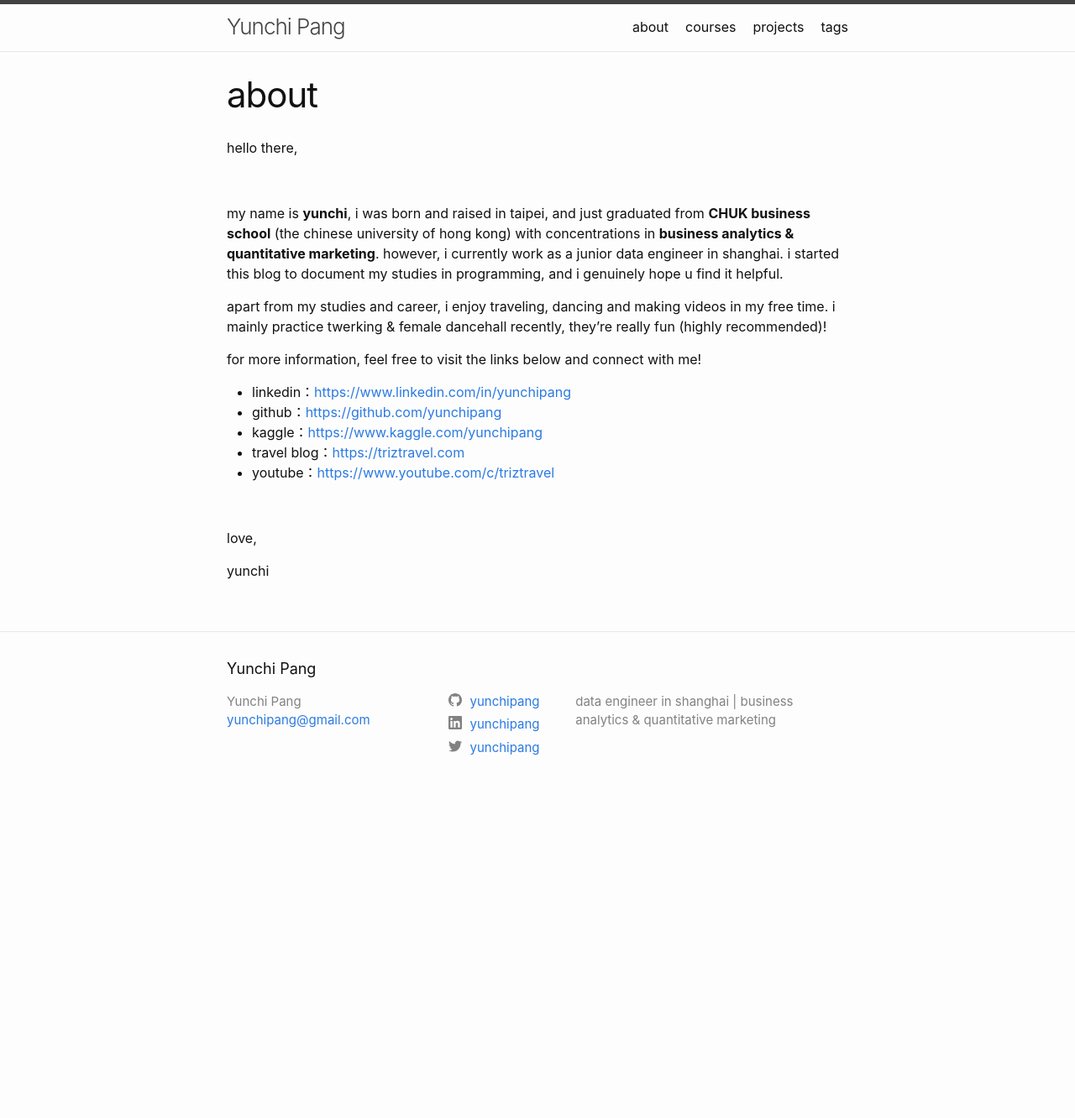
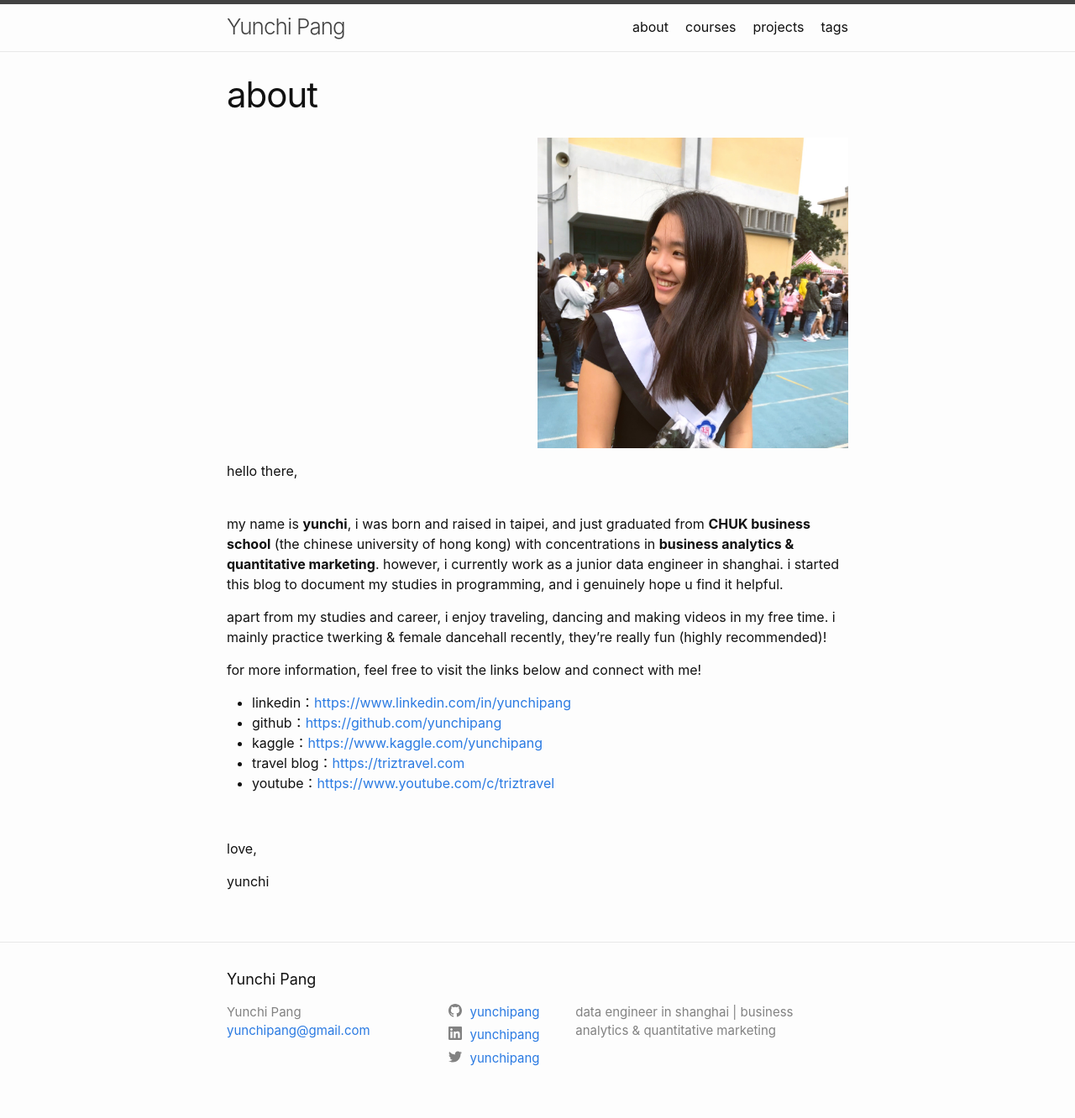
Before and after one commit to yunchipang/yunchipang.github.io, a Jekyll site: the page built from about.md, in a window 1280 px wide. Shown: the whole page at 84% size. Built offline with Jekyll 4.4.1, drawn with Linux system fonts in a browser that asks for light colours; before the commit the page ends 962 px from its top, so only the background shows below that.

Commit message:
add profile picture to /about

```diff
--- a/about.md
+++ b/about.md
@@ -3,10 +3,13 @@ layout: page
 title: about
 permalink: /about/
 ---
+{:refdef: style="text-align: right;"}
+![](/assets/images/profile_pic.JPG){:height="50%" width="50%"}
+{: refdef}
+
 hello there,
 
 <br/>
-
 my name is **yunchi**, i was born and raised in taipei, and just graduated from **CHUK business school** (the chinese university of hong kong) with concentrations in **business analytics & quantitative marketing**. however, i currently work as a junior data engineer in shanghai. i started this blog to document my studies in programming, and i genuinely hope u find it helpful.
 
 apart from my studies and career, i enjoy traveling, dancing and making videos in my free time. i mainly practice twerking & female dancehall recently, they're really fun (highly recommended)!
```
Also changed, not shown: assets/images/profile_pic.JPG (added), assets/images/profile_pic_cropped.jpg (deleted), 2 other files.
